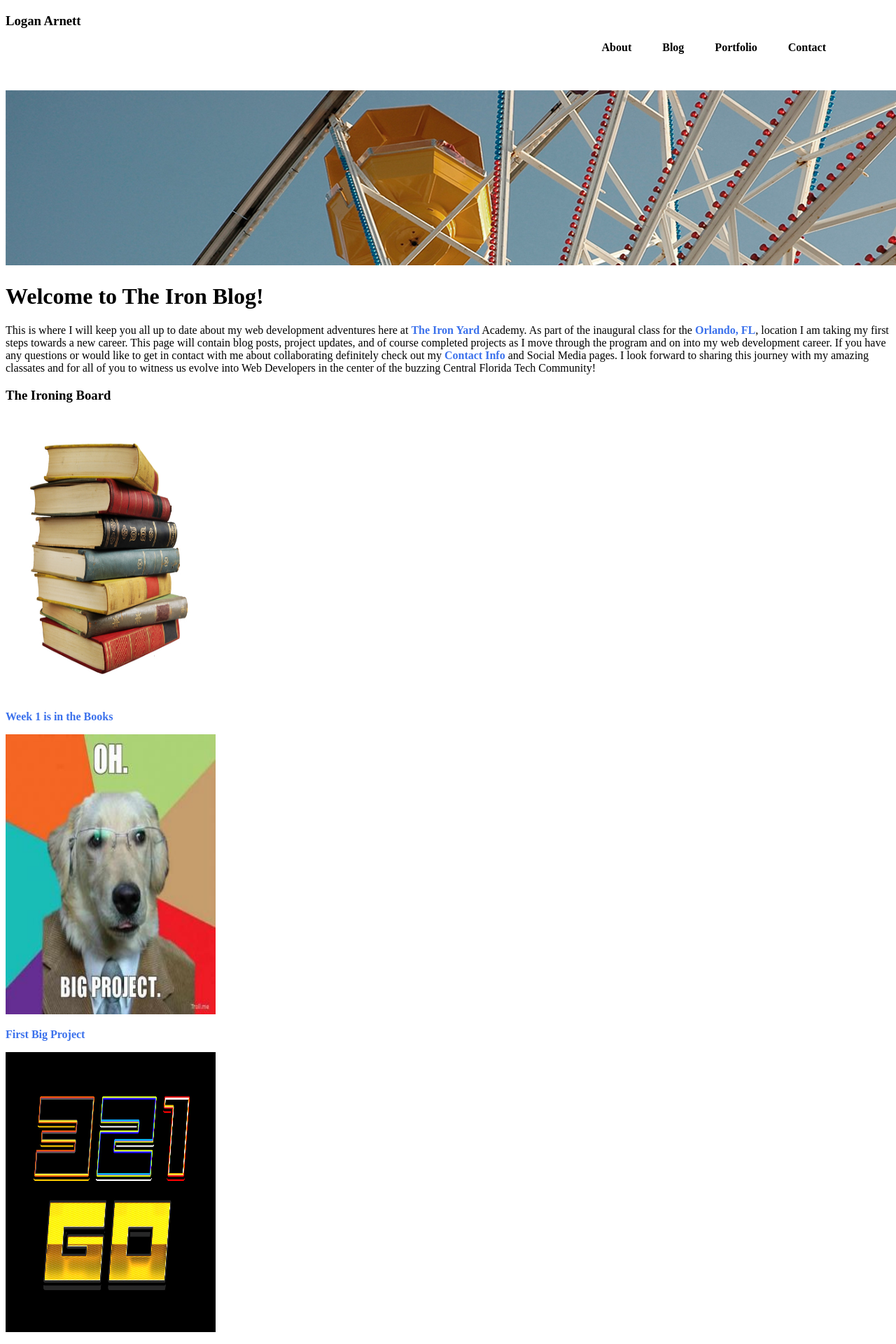
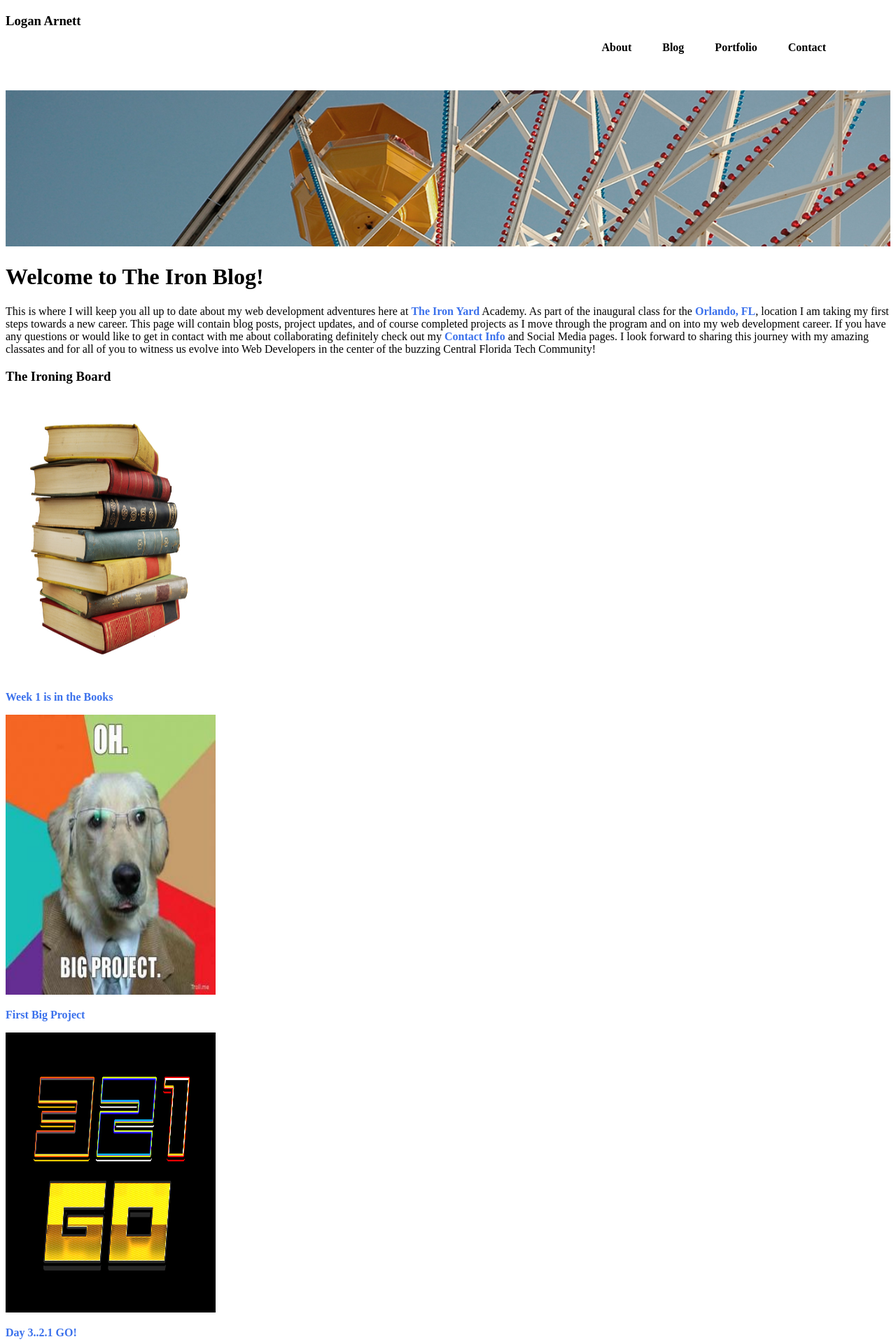
Before and after one commit to LoganArnett/MEANfolio, a Jekyll site: the page built from index.md, in a window 1280 px wide. Shown: the top 1920 px of the page at 70% size. Built offline with Jekyll 4.4.1, drawn with Linux system fonts in a browser that asks for light colours.

Commit message:
updated css

```diff
--- a/index.md
+++ b/index.md
@@ -6,7 +6,7 @@ layout: default
 <p><br />
 <br />
 <br /></p>
-<div id="banner"><img src="images/ferris1.jpg" alt="" width="auto"></div>
+<div id="banner"><img src="images/ferris1.jpg" alt="" width="100%"></div>
 
 # Welcome to The Iron Blog!
 This is where I will keep you all up to date about my web development
--- a/style.css
+++ b/style.css
@@ -15,7 +15,8 @@
 
 
 #banner {
-    margin: 0;
+    margin-left: auto;
+    margin-right: auto;
 }
 
 
```
